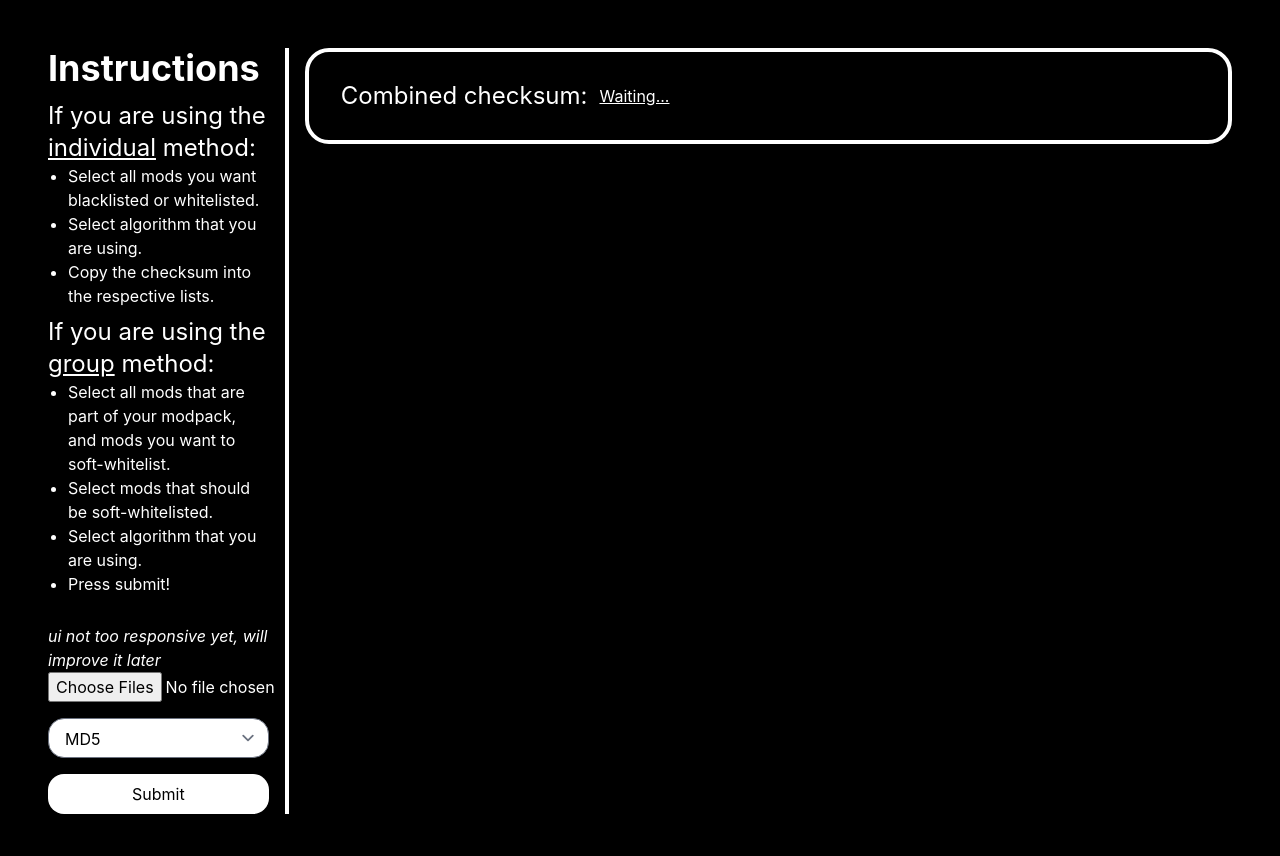
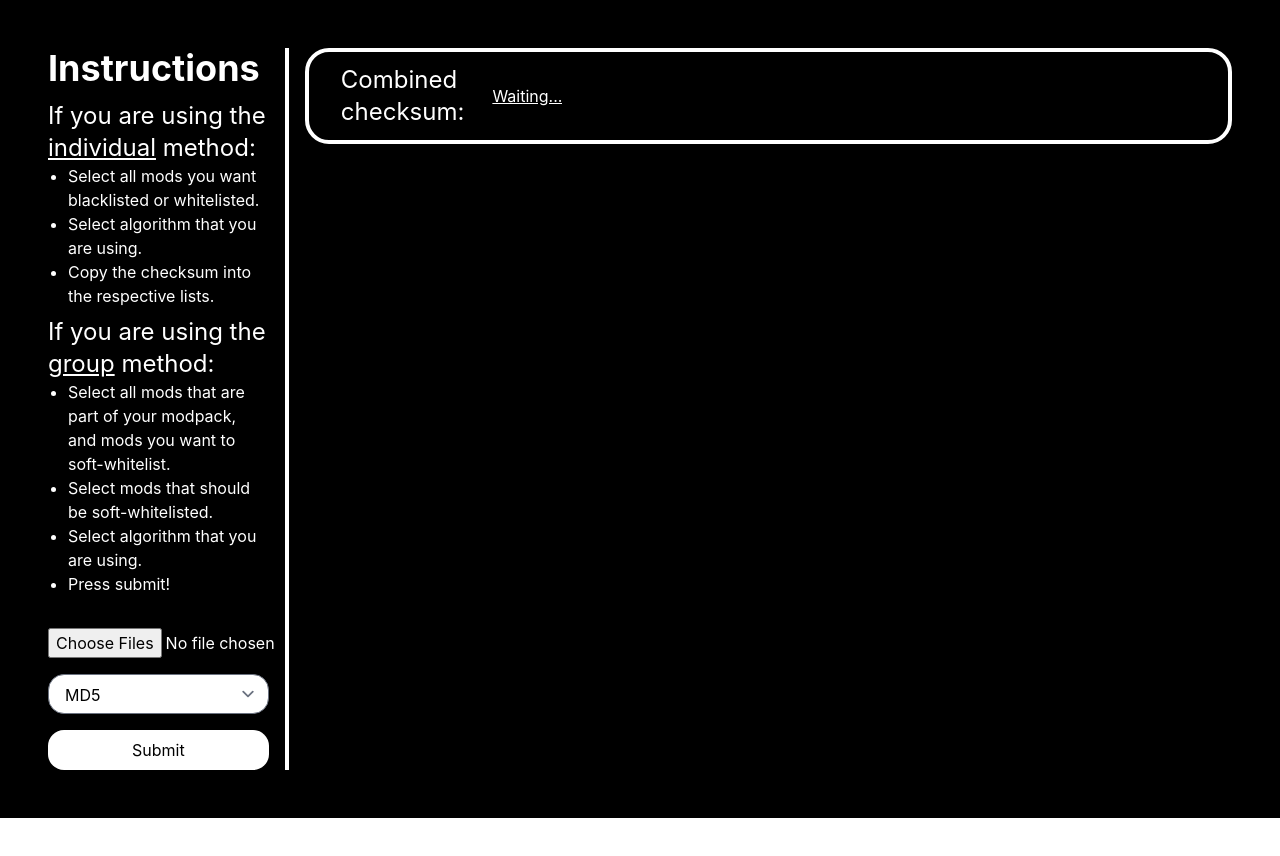
Before and after one commit to DiffuseHyperion/InertiaAntiCheatWeb, a React (Create React App) app: page / in a window 1280 px wide. Shown: the top 856 px of the page. After the commit the page ends 818 px from the top, so only its background shows below. Built offline with nearby package versions, Linux system fonts and the light colour scheme.

Commit message:
added responsive ui (for a mostly pc audience lol)

```diff
--- a/src/App.tsx
+++ b/src/App.tsx
@@ -37,9 +37,9 @@ function App() {
   }
 
   return (
-      <main className="bg-black text-white min-h-screen grid grid-cols-5 grid-rows-1 p-12">
-        <div className="col-span-1 flex flex-col pr-4 justify-between">
-          <div>
+      <main className="bg-black text-white min-h-screen flex flex-col xl:grid xl:grid-cols-5 xl:grid-rows-1 p-12">
+        <div className="xl:col-span-1 flex flex-col pb-4 xl:pr-4 xl:pb-0 items-center justify-start">
+          <div className="w-full">
             <h1 className="text-4xl font-bold pb-3">Instructions</h1>
             <h2 className="text-2xl">If you are using the <span className="underline">individual</span> method:
             </h2>
@@ -55,10 +55,8 @@ function App() {
               <li>Select algorithm that you are using.</li>
               <li>Press submit!</li>
             </ul>
-            <p className="mt-7 italic">ui not too responsive yet, will improve it later</p>
           </div>
-          <div>
-            <div className="w-full flex flex-col space-y-4">
+          <div className="w-full flex flex-col space-y-4 mt-8">
             <input className="w-fit" type="file" id="files" name="files"
                    onChange={() => updateMods()} multiple/>
             <select className="text-black rounded-2xl h-10 pl-4 pr-10" id="algorithm" name="algorithm"
@@ -67,15 +65,15 @@ function App() {
               <option value="1">SHA1</option>
               <option value="2">SHA256</option>
             </select>
-              <input onClick={() => calculateGroupChecksum()} className="bg-white text-black rounded-2xl h-10 cursor-pointer" type="submit"/>
+            <input onClick={() => calculateGroupChecksum()}
+                   className="bg-white text-black rounded-2xl h-10 cursor-pointer" type="submit"/>
           </div>
         </div>
-        </div>
-        <div className="col-span-4 border-l-4 border-white pl-4 flex flex-col space-y-5">
+        <div className="xl:col-span-4 border-t-4 xl:border-l-4 xl:border-t-0 border-white pt-4 xl:pl-4 xl:pt-0 flex flex-col space-y-5">
           <div
               className="w-full h-24 border-white border-4 rounded-3xl p-3 pl-8 pr-8 flex flex-row items-center space-x-3">
-            <h2 className="text-2xl bold">Combined checksum:</h2>
-            <p onClick={() => copyText(combinedChecksum)} className="underline cursor-pointer"
+            <h2 className="text-xl sm:text-2xl bold mr-4">Combined<br/>checksum:</h2>
+            <p onClick={() => copyText(combinedChecksum)} className="underline cursor-pointer truncate"
                title="Click me to copy!">{combinedChecksum ? combinedChecksum : "Waiting..."}</p>
           </div>
           {mods.map((mod, index) => (
--- a/src/ModComponent.tsx
+++ b/src/ModComponent.tsx
@@ -65,14 +65,14 @@ export default function ModComponent(props: Props) {
     }, [props.mod.file, props.mod.algorithm]);
 
     return (
-        <div className="w-full h-24 bg-white text-black rounded-3xl p-3 pl-8 pr-8 flex flex-row items-center justify-between">
-            <div className="flex flex-row space-x-3 items-center">
-                <h1 className="text-2xl font-bold">{props.mod.file.name}</h1>
-                <h2 className="text-xl">Checksum:</h2>
-                <p onClick={() => copyText(checksum)} className="underline cursor-pointer" title="Click me to copy!">{checksum ? checksum : "Calculating..."}</p>
+        <div className="w-full h-24 bg-white text-black rounded-3xl p-3 px-3 md:px-8 grid grid-cols-6 grid-rows-1">
+            <div className="col-span-4 md:col-span-5 w-full flex flex-row space-x-3 justify-start items-center">
+                <h1 className="text-lg md:text-2xl font-bold">{props.mod.file.name}</h1>
+                <h2 className="hidden lg:block lg:text-xl">Checksum:</h2>
+                <p onClick={() => copyText(checksum)} className="underline cursor-pointer truncate" title="Click me to copy!">{checksum ? checksum : "Calculating..."}</p>
             </div>
-            <div className="flex flex-row space-x-3 justify-center items-center">
-            <p>Soft-whitelist?</p>
+            <div className="col-span-2 md:col-span-1 w-full flex flex-row space-x-3 justify-end items-center">
+                <p className="text-center">Soft-whitelist?</p>
                 <input className={"p-3"} onChange={() => props.mod.softWhitelist = !props.mod.softWhitelist} type="checkbox"/>
             </div>
         </div>
```
Lines whose indentation alone changed are shown as unchanged.
